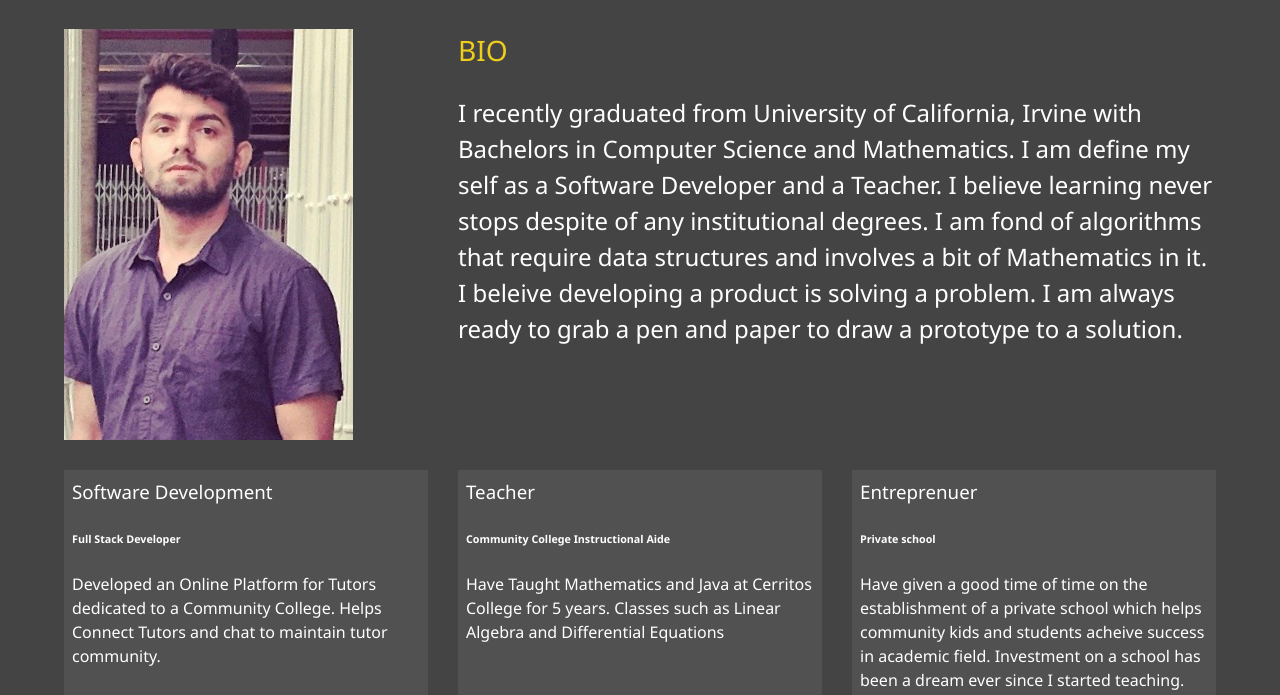
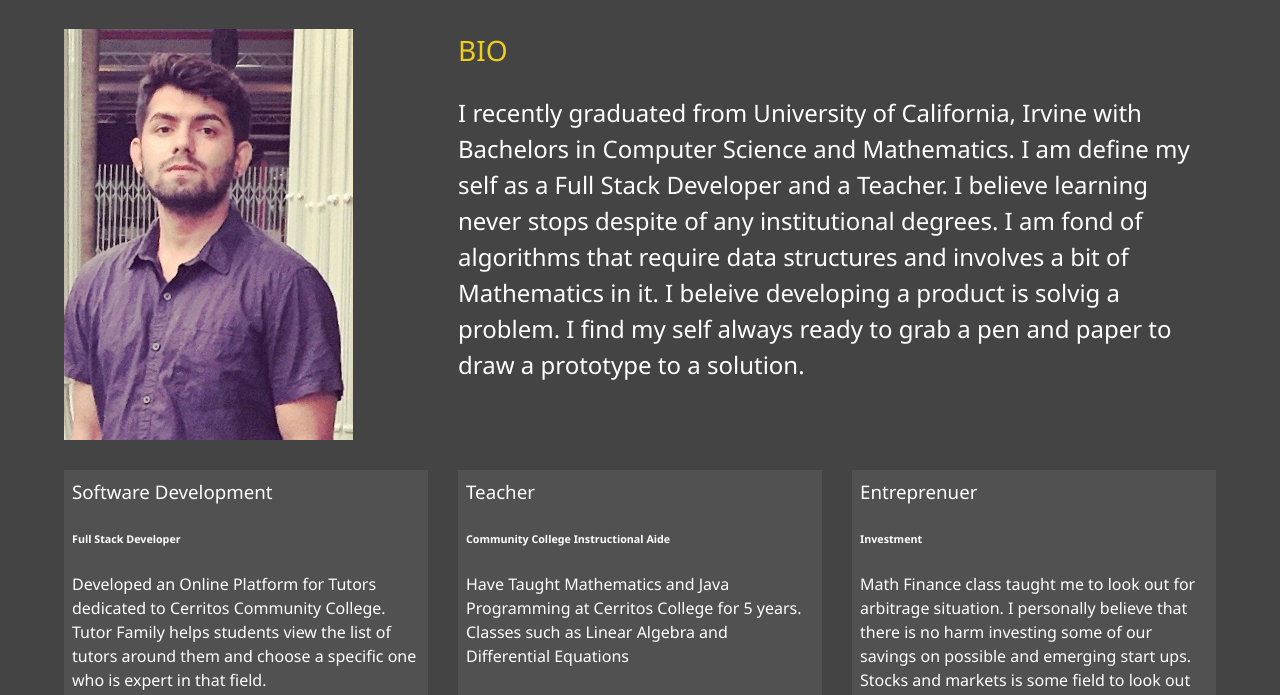
Before and after one commit to ashoksubedi1/portfolio, a website: page dist/about.html in a window 1280 px wide. Shown: the part 253-948 px from the top of the page. Drawn offline with Linux system fonts and the light colour scheme.

Commit message:
fixed Texts

```diff
--- a/dist/about.html
+++ b/dist/about.html
@@ -67,31 +67,33 @@
             <div class="bio">
                 <h3 class="text-secondary">BIO</h3>
                 <p>I recently graduated from University of California, Irvine with Bachelors in Computer Science and
-                    Mathematics. I am define my self as a Software Developer and a Teacher.
+                    Mathematics. I am define my self as a Full Stack Developer and a Teacher.
                     I believe learning never stops despite of any institutional degrees. I am fond of algorithms that
                     require data structures and involves a bit of Mathematics in it. I beleive developing a product is
-                    solving a
-                    problem. I am always ready to grab a pen and paper to draw a prototype to a solution.
+                    solvig a problem. I find my self always ready to grab a pen and paper to draw a prototype to a
+                    solution.
                 </p>
             </div>
             <div class="job job-1">
                 <h3>Software Development</h3>
                 <h6>Full Stack Developer</h6>
-                <p>Developed an Online Platform for Tutors dedicated to a Community College. Helps Connect Tutors and
-                    chat to maintain tutor community.</p>
+                <p>Developed an Online Platform for Tutors dedicated to Cerritos Community College. Tutor Family helps
+                    students view the list of tutors around them and choose a specific one who is expert in that field.
+                </p>
             </div>
             <div class="job job-2">
                 <h3>Teacher</h3>
                 <h6>Community College Instructional Aide</h6>
-                <p>Have Taught Mathematics and Java at Cerritos College for 5 years. Classes such as Linear Algebra and
-                    Differential Equations</p>
+                <p>Have Taught Mathematics and Java Programming at Cerritos College for 5 years. Classes such as Linear
+                    Algebra and Differential Equations</p>
             </div>
             <div class="job job-3">
-                <h3>Entreprenuer </h3>
-                <h6>Private school</h6>
-                <p>Have given a good time of time on the establishment of a private school which helps community kids
-                    and students acheive success in academic field. Investment on a school has been a dream ever since
-                    I started teaching.</p>
+                <h3>Entreprenuer</h3>
+                <h6>Investment</h6>
+                <p>Math Finance class taught me to look out for arbitrage situation. I personally believe that there is
+                    no harm investing some of our savings on possible and emerging start ups. Stocks and markets is
+                    some field to look out for.
+                </p>
             </div>
         </div>
 
```
